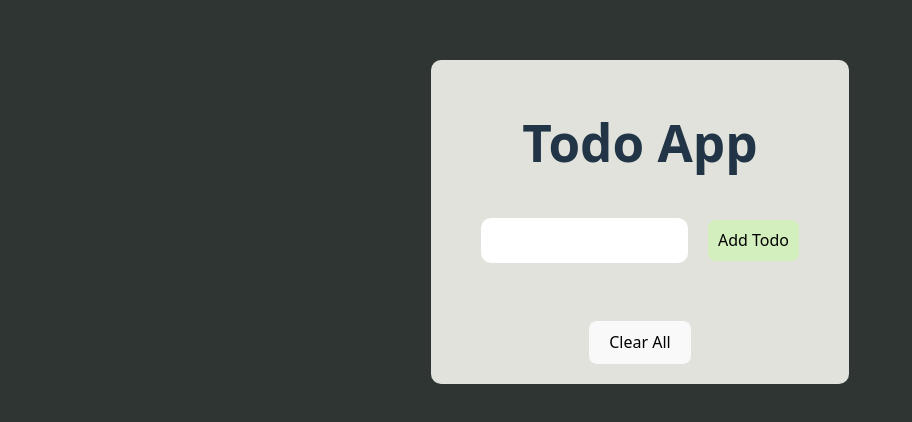
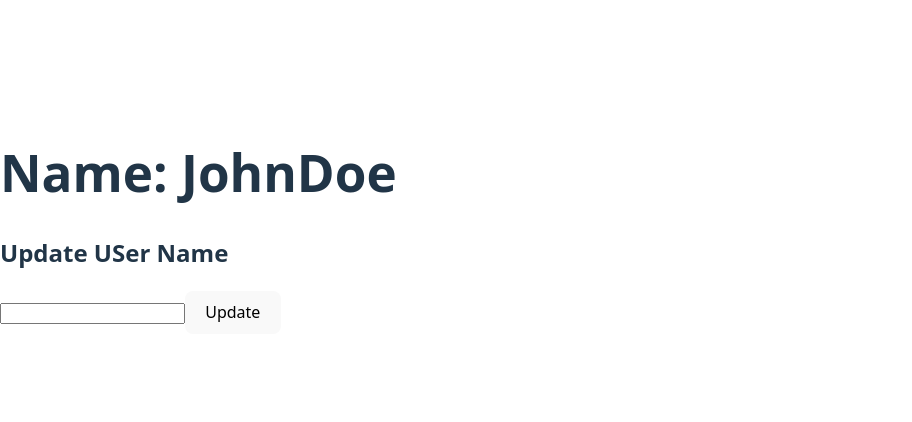
Before and after one commit to SanjilaGangaju/ReactSeries, a React (Vite) app: page / in a window 1280 px wide. Shown: the part 178-600 px from the top of the page, without its empty margins (0-912 px from the left). Built offline with nearby package versions, Linux system fonts and the light colour scheme.

Commit message:
context api and usecontext

```diff
--- a/src/App.jsx
+++ b/src/App.jsx
@@ -1,14 +1,15 @@
 
-
-import { TodoWrapper } from "./projects/Todo/TodoWrapper";
-import './projects/Todo/todo.css';
+import ComponentA from "./components/ComponentA";
+import { ComponentB } from "./components/ComponentB";
+import { UserProvider } from "./components/UserContext";
 
 function App(){
-
+ const user = {name: 'Sanjila'}
   return (
-    <TodoWrapper>
-    </TodoWrapper>
-
+    <UserProvider>
+      <ComponentA></ComponentA>
+      <ComponentB></ComponentB>
+    </UserProvider>
   )
 }
 export default App;
--- /dev/null
+++ b/src/components/ComponentA.jsx
@@ -0,0 +1,13 @@
+import React, { use } from 'react'
+import { useContext } from 'react';
+import { UserContext } from './UserContext';
+const ComponentA = () => {
+    const {user} = useContext(UserContext);
+  return (
+    <div>
+      <h1>Name: {user.name}</h1>
+    </div>
+  )
+}
+
+export default ComponentA
--- /dev/null
+++ b/src/components/ComponentB.jsx
@@ -0,0 +1,25 @@
+import { UserContext } from "./UserContext";
+import { useContext, useState } from "react";
+
+
+
+export const ComponentB = ()=>{
+    const {updateUser} = useContext(UserContext);
+    const [newName, setNewName] = useState('');
+
+    const handleSubmit = e=>{
+        e.preventDefault()
+        if (newName.trim()){
+            updateUser(newName);
+            setNewName("");
+        }
+    }
+
+    return <div>
+        <h2>Update USer Name</h2>
+        <form onSubmit={handleSubmit}>
+            <input type="text" value = {newName} onChange={e=>setNewName(e.target.value)}></input>
+            <button type="submit">Update</button>
+        </form>
+    </div>
+}
--- /dev/null
+++ b/src/components/UserContext.jsx
@@ -0,0 +1,14 @@
+import React, { useState } from 'react'
+import {createContext} from 'react';
+export const UserContext = createContext();
+
+export const UserProvider = ({children})=>{
+    const [user, setUser] = useState({name: "JohnDoe"})
+
+    const updateUser = (newName)=>{
+        setUser({name: newName})
+    }
+    return <UserContext.Provider value={{user, updateUser}}>
+    {children}
+    </UserContext.Provider>
+}
```
